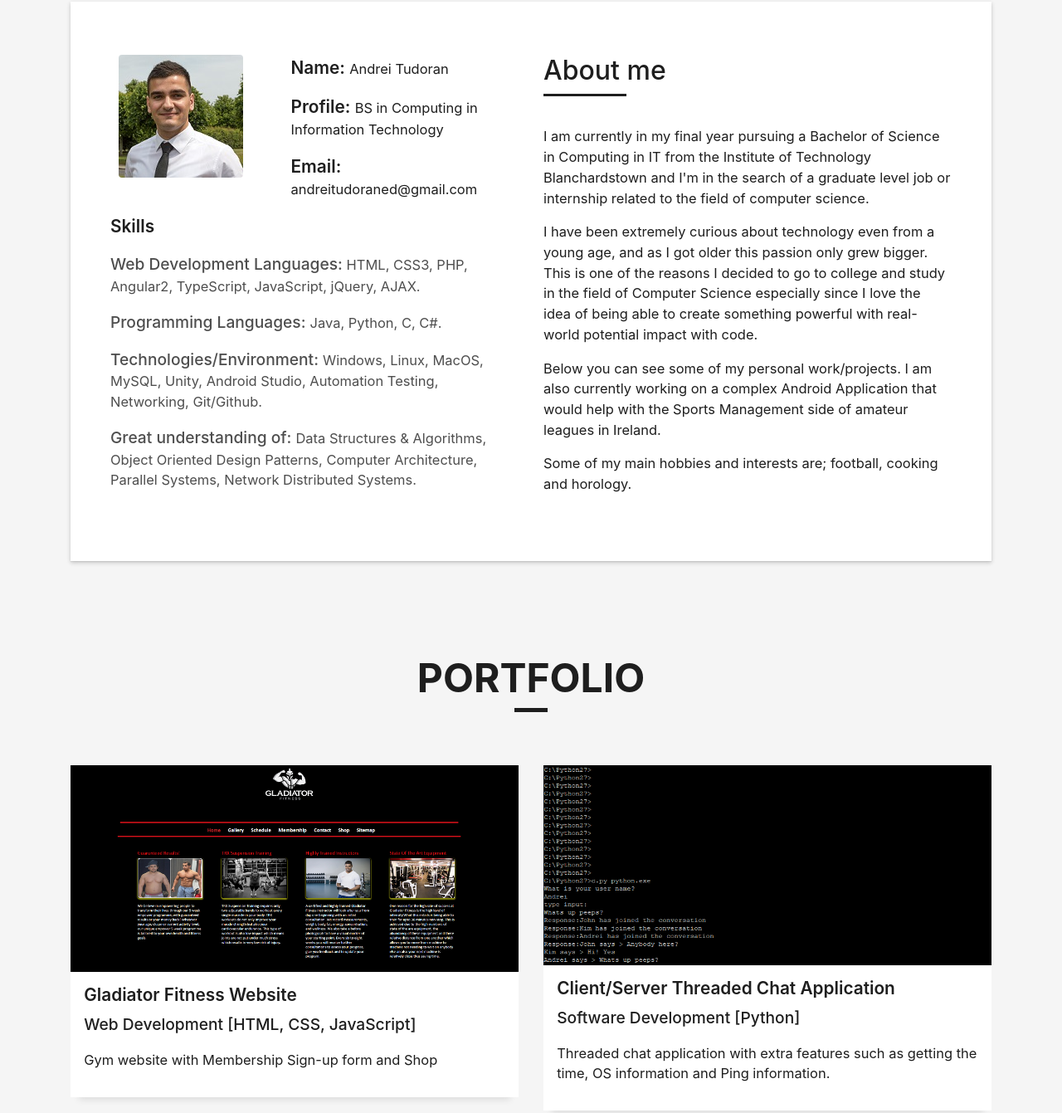
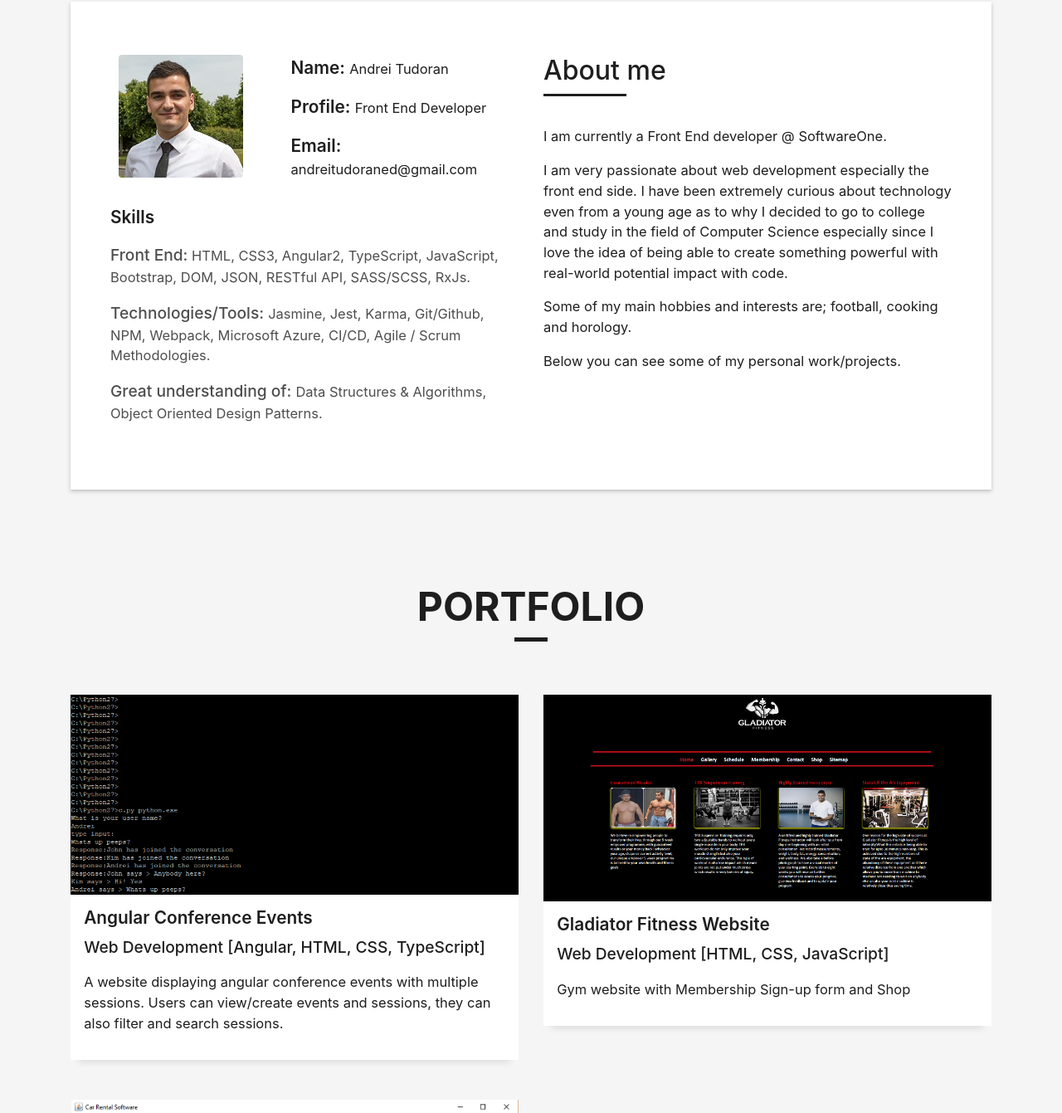
Before and after one commit to andreitudoraned/andreitudoraned.github.io, a plain HTML site: page index.html in a window 1280 px wide. Shown: the part 862-2203 px from the top of the page at 83% size. Drawn offline with Linux system fonts and the light colour scheme; files whose address does not match are found by name.

Commit message:
Add files via upload

```diff
--- a/index.html
+++ b/index.html
@@ -77,7 +77,7 @@
         <div class="container">
           <!--<p class="display-6 color-d">Hello, world!</p>-->
           <h1 class="intro-title mb-4">I am Andrei Tudoran</h1>
-          <p class="intro-subtitle"><span class="text-slider-items">Software Developer,Web Developer,Systems Administrator,Mobile Application Developer</span><strong class="text-slider"></strong></p>
+          <p class="intro-subtitle"><span class="text-slider-items">Front End Developer, HTML, CSS, JavaScript / TypeScript, Angular2 +, Git, Jasmine, CI/CD</span><strong class="text-slider"></strong></p>
         </div>
       </div>
     </div>
@@ -100,17 +100,16 @@
                   <div class="col-sm-6 col-md-7">
                     <div class="about-info">
                       <p><span class="title-s">Name: </span> <span class="title-s3">Andrei Tudoran</span></p>
-                      <p><span class="title-s">Profile: </span> <span class="title-s3">BS in Computing in Information Technology</span></p>
+                      <p><span class="title-s">Profile: </span> <span class="title-s3">Front End Developer</span></p>
                       <p><span class="title-s">Email: </span> <span class="title-s3">andreitudoraned@gmail.com</span></p>
                     </div>
                   </div>
                 </div>
                 <div class="skill-mf">
                   <p class="title-s">Skills</p>
-                    <p> <span class="title-s2">Web Development Languages:</span><span class="title-s3"> HTML, </span><span class="title-s3"> CSS3, </span><span class="title-s3"> PHP, </span><span class="title-s3"> Angular2, </span><span class="title-s3"> TypeScript, </span><span class="title-s3"> JavaScript, </span><span class="title-s3"> jQuery, </span><span class="title-s3"> AJAX. </span></p>
-                    <p> <span class="title-s2">Programming Languages: </span><span class="title-s3"> Java, </span><span class="title-s3"> Python, </span><span class="title-s3"> C, </span><span class="title-s3"> C#. </span></p>
-                    <p> <span class="title-s2">Technologies/Environment: </span><span class="title-s3"> Windows, </span><span class="title-s3"> Linux, </span><span class="title-s3"> MacOS, </span><span class="title-s3"> MySQL, </span><span class="title-s3"> Unity, </span><span class="title-s3"> Android Studio, </span><span class="title-s3"> Automation Testing, </span><span class="title-s3"> Networking, </span><span class="title-s3"> Git/Github. </span></p>
-                    <p> <span class="title-s2">Great understanding of: </span><span class="title-s3"> Data Structures & Algorithms, </span><span class="title-s3"> Object Oriented Design Patterns, </span><span class="title-s3"> Computer Architecture, </span><span class="title-s3"> Parallel Systems, </span><span class="title-s3"> Network Distributed Systems. </span></p>
+                    <p> <span class="title-s2">Front End:</span><span class="title-s3"> HTML, </span><span class="title-s3"> CSS3, </span><span class="title-s3"> Angular2, </span><span class="title-s3"> TypeScript, </span><span class="title-s3"> JavaScript, </span><span class="title-s3"> Bootstrap, </span><span class="title-s3"> DOM, </span><span class="title-s3"> JSON, </span><span class="title-s3"> RESTful API, </span><span class="title-s3"> SASS/SCSS, </span><span class="title-s3"> RxJs. </span></p>
+                    <p> <span class="title-s2">Technologies/Tools: </span><span class="title-s3"> Jasmine, </span><span class="title-s3"> Jest, </span><span class="title-s3"> Karma, </span><span class="title-s3"> Git/Github, </span><span class="title-s3"> NPM, </span><span class="title-s3"> Webpack, </span><span class="title-s3"> Microsoft Azure, </span><span class="title-s3"> CI/CD, </span><span class="title-s3"> Agile / Scrum Methodologies. </span></p>
+                    <p> <span class="title-s2">Great understanding of: </span><span class="title-s3"> Data Structures & Algorithms, </span><span class="title-s3"> Object Oriented Design Patterns. </span></p>
                 </div>
               </div>
               <div class="col-md-6">
@@ -121,16 +120,17 @@
                     </h5>
                   </div>
                   <p class="title-s3">
-                      I am currently in my final year pursuing a Bachelor of Science in Computing in IT from the Institute of Technology Blanchardstown and I'm in the search of a graduate level job or internship related to the field of computer science.
+                      I am currently a Front End developer @ SoftwareOne.
                   </p>
                   <p class="title-s3">
-                    I have been extremely curious about technology even from a young age, and as I got older this passion only grew bigger. This is one of the reasons I decided to go to college and study in the field of Computer Science especially since I love the idea of being able to create something powerful with real-world potential impact with code.
-                  </p>
-                    <p class="title-s3">
-                    Below you can see some of my personal work/projects. I am also currently working on a complex Android Application that would help with the Sports Management side of amateur leagues in Ireland.
+                    I am very passionate about web development especially the front end side.
+                    I have been extremely curious about technology even from a young age as to why I decided to go to college and study in the field of Computer Science especially since I love the idea of being able to create something powerful with real-world potential impact with code.
                   </p>
                   <p class="title-s3">
                     Some of my main hobbies and interests are; football, cooking and horology.
+                  </p>
+                  <p class="title-s3">
+                    Below you can see some of my personal work/projects.
                   </p>
                 </div>
               </div>
@@ -157,6 +157,24 @@
       <div class="row">
         <div class="col-md-6">
           <div class="work-box">
+            <a href="img/work-3-1.png" data-lightbox="gallery-mf3">
+              <div class="work-img">
+                <img src="img/work-3-1.png" alt="" class="img-fluid" >
+              </div>
+              <div class="work-content">
+                    <h2 class="title-s">Angular Conference Events</h2>
+                    <div class="w-more">
+                      <p class="title-s2">Web Development [Angular, HTML, CSS, TypeScript]</p>
+                      <p class="title-s3">A website displaying angular conference events with multiple sessions. Users can view/create events and sessions, they can also filter and search sessions. </p>
+                    </div>
+              </div>
+            </a>
+          </div>
+            <a href="img/work-3-2.png" data-lightbox="gallery-mf3"></a>
+            <a href="img/work-3-3.png" data-lightbox="gallery-mf3"></a>
+        </div>
+        <div class="col-md-6">
+          <div class="work-box">
             <a href="img/work-1-1.png" data-lightbox="gallery-mf1">
               <div class="work-img">
                 <img src="img/work-1-1.png" alt="" class="img-fluid" >
@@ -176,24 +194,6 @@
         </div>
         <div class="col-md-6">
           <div class="work-box">
-            <a href="img/work-3-1.png" data-lightbox="gallery-mf3">
-              <div class="work-img">
-                <img src="img/work-3-1.png" alt="" class="img-fluid" >
-              </div>
-              <div class="work-content">
-                    <h2 class="title-s">Client/Server Threaded Chat Application</h2>
-                    <div class="w-more">
-                      <p class="title-s2">Software Development [Python]</p>
-                      <p class="title-s3">Threaded chat application with extra features such as getting the time, OS information and Ping information. </p>
-                    </div>
-              </div>
-            </a>
-          </div>
-            <a href="img/work-3-2.png" data-lightbox="gallery-mf3"></a>
-            <a href="img/work-3-3.png" data-lightbox="gallery-mf3"></a>
-        </div>
-        <div class="col-md-6">
-          <div class="work-box">
             <a href="img/work-2-1.png" data-lightbox="gallery-mf2">
               <div class="work-img">
                 <img src="img/work-2-1.png" alt="" class="img-fluid" >
@@ -208,25 +208,6 @@
             </a>
           </div>
         </div>
-        <div class="col-md-6">
-          <div class="work-box">
-            <a href="img/work-4-1.png" data-lightbox="gallery-mf4">
-              <div class="work-img">
-                <img src="img/work-4-1.png" alt="" class="img-fluid" >
-              </div>
-              <div class="work-content">
-                    <h2 class="title-s">Cinema Application</h2>
-                    <div class="w-more">
-                      <p class="title-s2">Web Development [AngularJS, HTML, CSS]</p>
-                      <p class="title-s3">Cinema Application which displays movie times in different locations and cinemas in Ireland. The user can filter and navigate without the need to refresh the page. The user can also leave reviews. </p>
-                    </div>
-              </div>
-            </a>
-          </div>
-            <a href="img/work-4-2.png" data-lightbox="gallery-mf4"></a>
-        </div>
-
-
       </div>
     </div>
   </section>
@@ -251,7 +232,7 @@
                   <div class="socials">
                     <ul class="info-center">
                       <li><a href="http://linkedin.com/in/andrei-tudoran-ed"><span class="ico-circle"><i class="ion-social-linkedin"></i></span></a></li>
-                      <li><a href="http://github.com/andreitudoraned"><span class="ico-circle"><i class="ion-social-github"></i></span></a></li>
+                      <li><a href="http://github.com/banadikt"><span class="ico-circle"><i class="ion-social-github"></i></span></a></li>
                     </ul>
                   </div>
                 </div>
```
